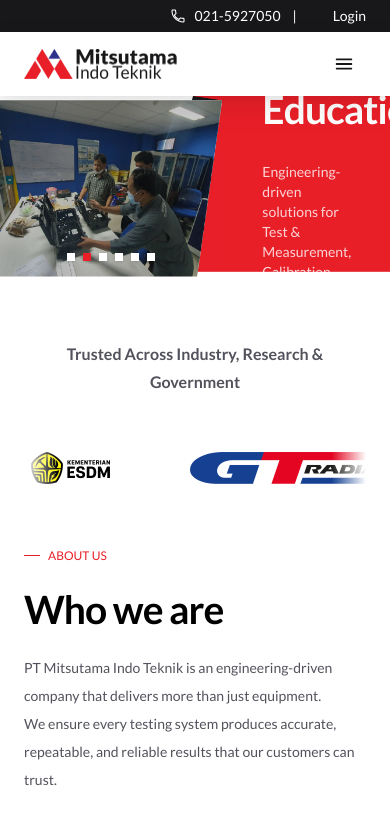
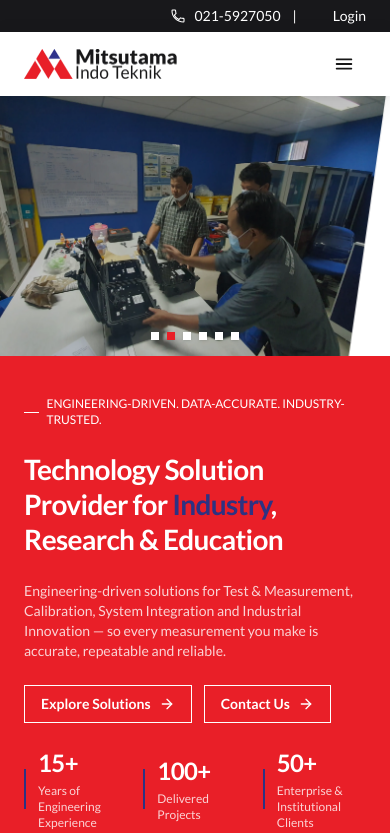
Before and after one commit to johandiMIS/mitsutama-compro, a Next.js app in the folder apps/web/: page / in a window 390 px wide. Shown: the top 833 px of the page. Built offline with nearby package versions, Linux system fonts and the light colour scheme; some icons are missing.

Commit message:
hero done

```diff
--- a/apps/web/src/components/Hero.tsx
+++ b/apps/web/src/components/Hero.tsx
@@ -11,29 +11,26 @@
   { value: "50+", label: "Enterprise & Institutional Clients" },
 ];
 
-export function Hero() {
+function HeroTagline() {
   return (
-    <section id="home" className="relative w-full scroll-mt-16 overflow-hidden pt-0 py-8">
-      <div className="aspect-[1440/664] relative">
-        <Image src="/Hero.webp" alt="" fill priority className="object-cover" sizes="100vw" />
-        <div className="absolute top-[2.4%] w-[57%] h-[98%] overflow-hidden" style={{
-          clipPath: "polygon(0% 0%, 100% 0%, 90% 100%, 0% 100%)"
-        }}>
-          <HeroCarousel />
-        </div>
-        <div className="absolute right-0 top-0 flex h-[97.5%] w-[43%] flex-col justify-center gap-6 bg-primary px-10 py-10 text-white">
     <SectionTagline variant="white">
       ENGINEERING-DRIVEN. DATA-ACCURATE. INDUSTRY-TRUSTED.
     </SectionTagline>
-          <SectionTitle className="text-white">
-            Technology Solution Provider for{" "}
-            <span className="text-brand-navy">Industry</span>, Research & Education
-          </SectionTitle>
+  );
+}
+
+function HeroParagraph() {
+  return (
     <p className="max-w-md text-sm text-white/80">
-            Engineering-driven solutions for Test &amp; Measurement, Calibration, System
-            Integration and Industrial Innovation — so every measurement you make is accurate,
-            repeatable and reliable.
+      Engineering-driven solutions for Test &amp; Measurement, Calibration, System Integration
+      and Industrial Innovation — so every measurement you make is accurate, repeatable and
+      reliable.
     </p>
+  );
+}
+
+function HeroCtas() {
+  return (
     <div className="flex flex-wrap items-center gap-3">
       <a
         href="#"
@@ -50,6 +47,57 @@
         <ArrowRight className="h-4 w-4" />
       </a>
     </div>
+  );
+}
+
+export function Hero() {
+  return (
+    <section id="home" className="relative w-full scroll-mt-16 overflow-hidden pt-0 py-8">
+      {/* <1180px: mobile/tablet design — carousel and content stacked in one column */}
+      <div className="flex flex-col lg:hidden">
+        <div className="relative aspect-[3/2] w-full">
+          <HeroCarousel />
+        </div>
+        <div className="flex flex-col gap-6 bg-primary px-6 py-10 text-white sm:px-10">
+          <HeroTagline />
+          <SectionTitle className="text-[28px] leading-tight text-white sm:text-[34px]">
+            Technology Solution Provider for{" "}
+            <span className="text-brand-navy">Industry</span>, Research & Education
+          </SectionTitle>
+          <HeroParagraph />
+          <HeroCtas />
+          <div className="grid grid-cols-3 gap-4">
+            {HERO_STATS.map((stat) => (
+              <div key={stat.label} className="flex items-center gap-3">
+                <span aria-hidden="true" className="h-10 w-0.5 shrink-0 bg-brand-navy" />
+                <div className="flex flex-col gap-1">
+                  <p className="text-2xl font-semibold tracking-tight text-white">
+                    {stat.value}
+                  </p>
+                  <p className="text-xs text-white/80">{stat.label}</p>
+                </div>
+              </div>
+            ))}
+          </div>
+        </div>
+      </div>
+
+      {/* >=1180px: original design — carousel and content side by side, clipped diagonally */}
+      <div className="relative hidden aspect-[1440/664] lg:block">
+        <Image src="/Hero.webp" alt="" fill priority className="object-cover" sizes="100vw" />
+        <div className="absolute top-[2.4%] w-[57%] h-[98%] overflow-hidden" style={{
+          clipPath: "polygon(0% 0%, 100% 0%, 90% 100%, 0% 100%)"
+        }}>
+          <HeroCarousel />
+        </div>
+        <div className="absolute right-0 top-0 flex h-[97.5%] w-[43%] flex-col justify-center gap-6 bg-primary px-10 py-10 text-white">
+          <HeroTagline />
+          <SectionTitle className="text-white">
+            Technology Solution Provider for{" "}
+            <span className="text-brand-navy">Industry</span>, Research & Education
+          </SectionTitle>
+          <HeroParagraph />
+          <HeroCtas />
           <div className="mt-4 flex items-center gap-8">
             {HERO_STATS.map((stat) => (
               <div key={stat.label} className="flex items-center gap-4">
```
Lines whose indentation alone changed are shown as unchanged.
